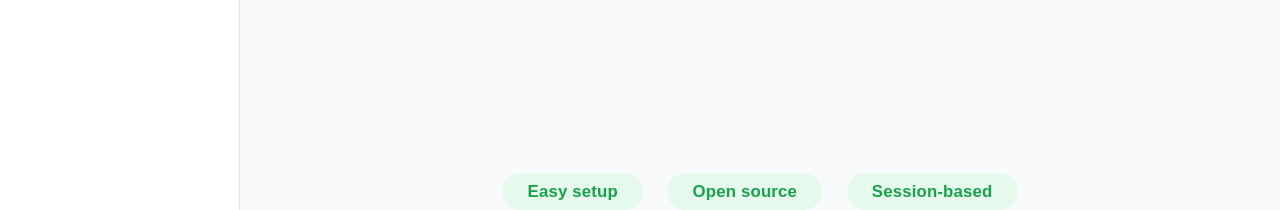
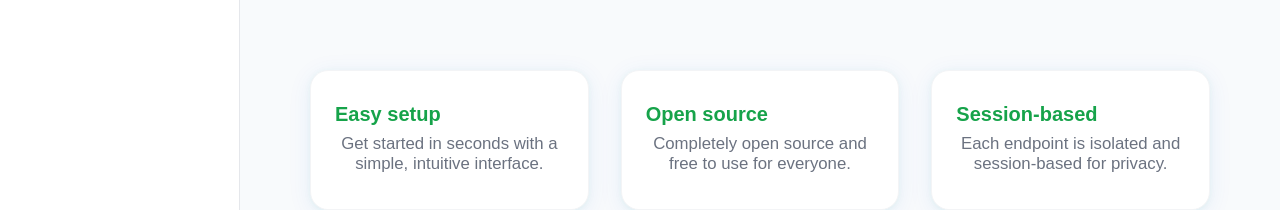
Before and after one commit to Ritwik-Shandilya/WebhookMirror, a React (Vite) app in the folder frontend/: page / in a window 1280 px wide. Shown: the part 590-800 px from the top of the page. Built offline with nearby package versions, Linux system fonts and the light colour scheme.

Commit message:
feat: Replace feature badges with modern cards on Home page

```diff
--- a/frontend/src/pages/Home.tsx
+++ b/frontend/src/pages/Home.tsx
@@ -2,10 +2,19 @@ import React from "react";
 import SidebarLayout from "../components/SidebarLayout";
 import { Button } from "@bigbinary/neetoui";
 
-const featureBadges = [
-  "Easy setup",
-  "Open source",
-  "Session-based"
+const featureCards = [
+  {
+    title: "Easy setup",
+    description: "Get started in seconds with a simple, intuitive interface."
+  },
+  {
+    title: "Open source",
+    description: "Completely open source and free to use for everyone."
+  },
+  {
+    title: "Session-based",
+    description: "Each endpoint is isolated and session-based for privacy."
+  }
 ];
 
 const Home = () => {
@@ -29,9 +38,12 @@ const Home = () => {
             Spin up a session-based URL and watch your requests arrive in real time.
           </p>
         </div>
-        <div className="feature-badges">
-          {featureBadges.map(badge => (
-            <span className="feature-badge" key={badge}>{badge}</span>
+        <div className="feature-cards">
+          {featureCards.map(card => (
+            <div className="feature-card" key={card.title}>
+              <div className="feature-card-title">{card.title}</div>
+              <div className="feature-card-desc">{card.description}</div>
+            </div>
           ))}
         </div>
       </div>
@@ -76,29 +88,52 @@ const Home = () => {
           max-width: 600px;
           margin-bottom: 2.5rem;
         }
-        .feature-badges {
+        .feature-cards {
+          display: grid;
+          grid-template-columns: repeat(3, 1fr);
+          gap: 2rem;
+          margin-top: 4rem;
+          width: 100%;
+          max-width: 900px;
+        }
+        .feature-card {
+          background: #fff;
+          border-radius: 18px;
+          box-shadow: 0 4px 24px rgba(37, 99, 235, 0.08), 0 1.5px 6px rgba(16, 185, 129, 0.07);
+          padding: 2rem 1.5rem 1.5rem 1.5rem;
           display: flex;
-          gap: 1rem;
-          justify-content: center;
-          margin-top: 4rem;
+          flex-direction: column;
+          align-items: flex-start;
+          justify-content: flex-start;
+          min-height: 140px;
+          transition: box-shadow 0.2s, transform 0.2s;
+          border: 1px solid #f3f4f6;
         }
-        .feature-badge {
-          background: #e6f9ed;
+        .feature-card:hover {
+          box-shadow: 0 8px 32px rgba(37, 99, 235, 0.13), 0 3px 12px rgba(16, 185, 129, 0.12);
+          transform: translateY(-4px) scale(1.03);
+        }
+        .feature-card-title {
+          font-size: 1.25rem;
+          font-weight: 700;
           color: #16a34a;
-          padding: 0.5em 1.5em;
-          border-radius: 9999px;
-          font-weight: 600;
+          margin-bottom: 0.5rem;
+        }
+        .feature-card-desc {
+          color: #6b7280;
           font-size: 1.05rem;
-          box-shadow: none;
-          border: none;
-          cursor: default;
-          letter-spacing: 0.01em;
-          transition: none;
+        }
+        @media (max-width: 900px) {
+          .feature-cards {
+            grid-template-columns: 1fr;
+            gap: 1.5rem;
+            max-width: 400px;
+          }
         }
         @media (max-width: 768px) {
           .hero-title { font-size: 2rem; }
           .home-top-actions { right: 1rem; top: 1rem; }
-          .feature-badges { flex-direction: column; gap: 0.5rem; margin-top: 2rem; }
+          .feature-cards { margin-top: 2rem; }
         }
       `}</style>
     </SidebarLayout>
```
